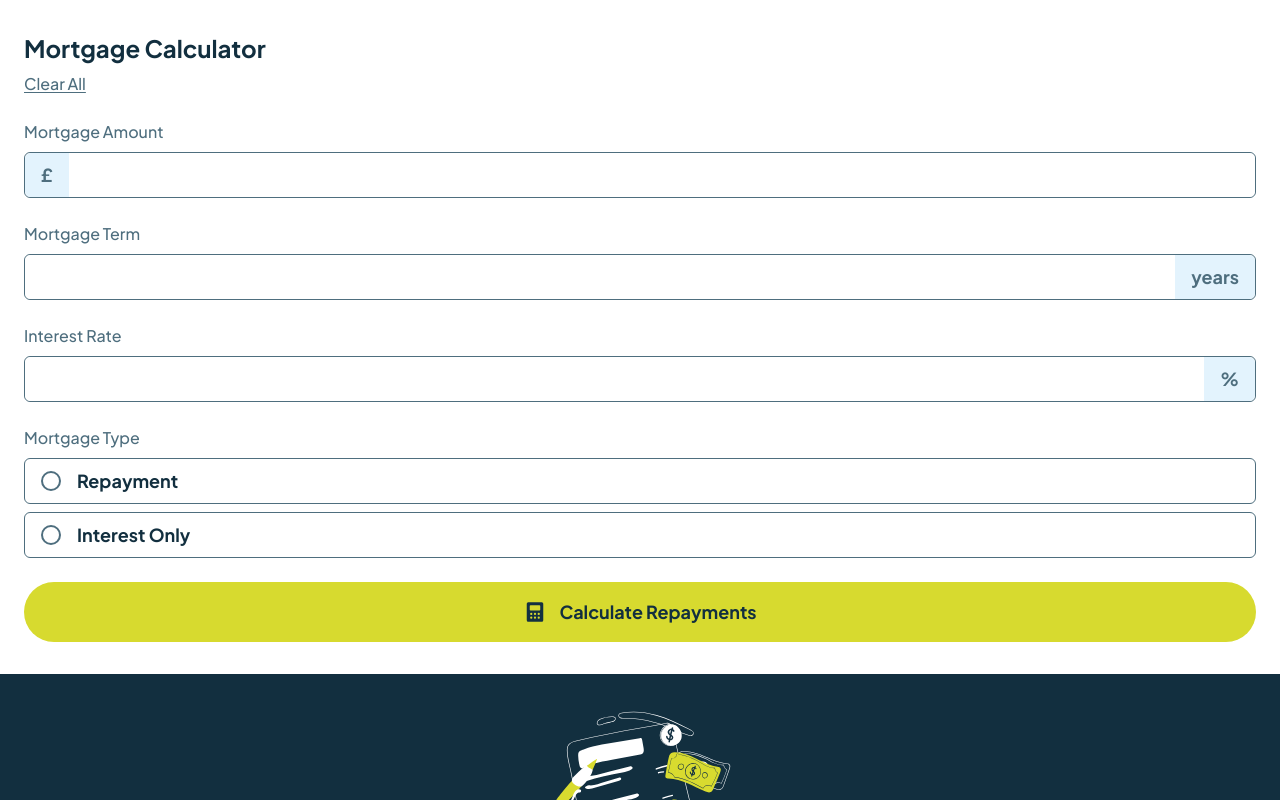
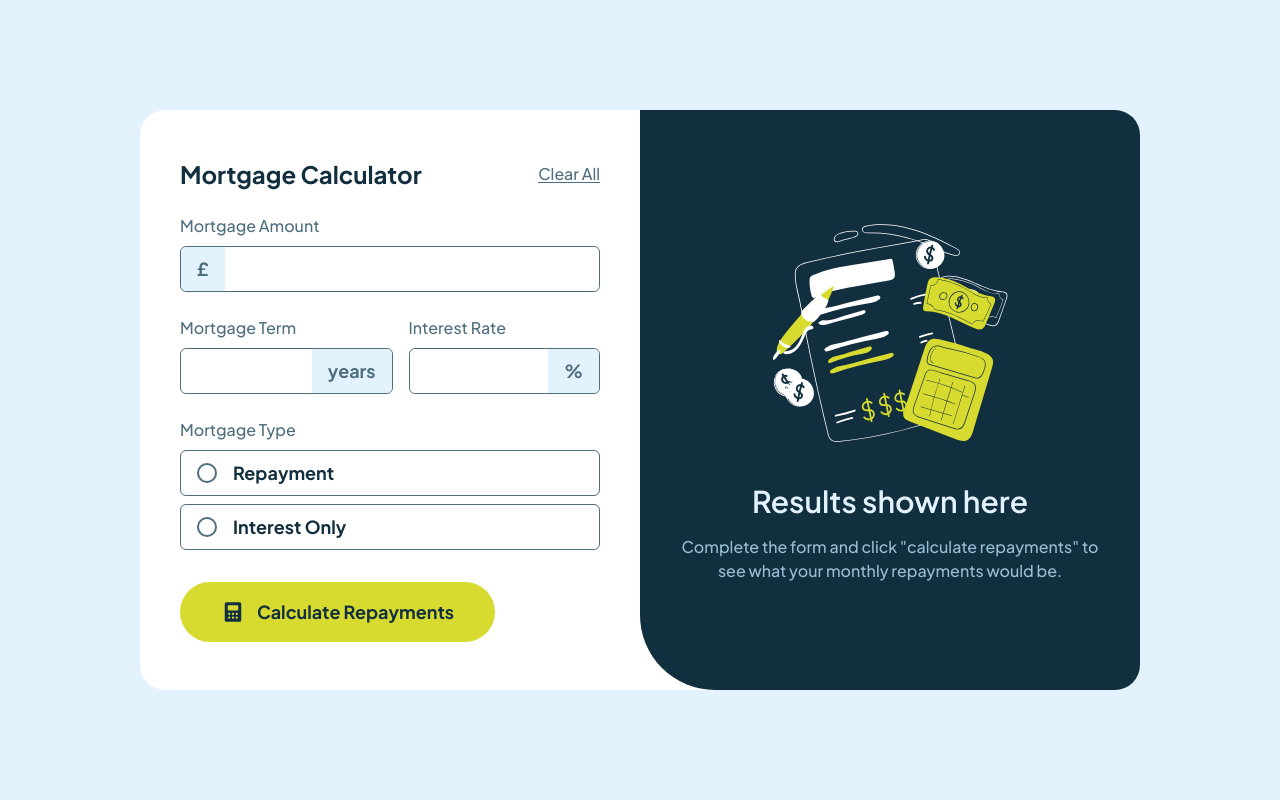
Before and after one commit to Squ1nty/mortgage-repayment-calculator, a React (Vite) app: page / in a window 1280 px wide. Shown: the top 800 px of the page. Built offline with nearby package versions, Linux system fonts and the light colour scheme.

Commit message:
Complete

```diff
--- a/src/App.jsx
+++ b/src/App.jsx
@@ -11,9 +11,11 @@ function App() {
   let [ mortgageType, setMortgageType ] = useState("");
 
   return (
-    <div className='w-full h-svh'>
-      <Form setFormValidity={setFormValidity} mortgageAmount={mortgageAmount} mortgageTerm={mortgageTerm} interestRate={interestRate} mortgageType={mortgageType} setMortgageAmount={setMortgageAmount} setMortgageTerm={setMortgageTerm} setInterestRate={setInterestRate} setMortgageType={setMortgageType} />
-      <Display isFormValid={isFormValid} mortgageAmount={mortgageAmount} mortgageTerm={mortgageTerm} interestRate={interestRate} mortgageType={mortgageType} />
+    <div className='grid place-items-center h-svh bg-[var(--slate-100)]'>
+      <div className='w-full h-svh bg-white lg:grid lg:grid-cols-2 lg:h-fit lg:justify-center xl:max-w-[1000px] xl:rounded-[25px] xl:overflow-hidden'>
+        <Form setFormValidity={setFormValidity} mortgageAmount={mortgageAmount} mortgageTerm={mortgageTerm} interestRate={interestRate} mortgageType={mortgageType} setMortgageAmount={setMortgageAmount} setMortgageTerm={setMortgageTerm} setInterestRate={setInterestRate} setMortgageType={setMortgageType} />
+        <Display isFormValid={isFormValid} mortgageAmount={mortgageAmount} mortgageTerm={mortgageTerm} interestRate={interestRate} mortgageType={mortgageType} />
+      </div>
     </div>
   )
 }
--- a/src/display-section/Display.jsx
+++ b/src/display-section/Display.jsx
@@ -3,11 +3,11 @@ import EmptyDisplay from "./EmptyDisplay";
 function Display({ isFormValid, mortgageAmount, mortgageTerm, interestRate, mortgageType }) {
 
   return(
-    <div className='px-4 py-8 bg-[var(--slate-900)]'>
+    <div className='px-4 py-8 bg-[var(--slate-900)] lg:flex lg:flex-col lg:justify-center lg:rounded-bl-[50px] xl:rounded-bl-[75px] xl:max-w-[500px] xl:px-8'>
       {
         isFormValid ?
         // Valid state that displays results
-        <div className="flex flex-col gap-4">
+        <div className="flex flex-col gap-4 xl:gap-10">
           <div className="flex flex-col gap-4">
             <p className="text-white text-2xl font-semibold">Your results</p>
             <p className="text-[var(--slate-300)]">
@@ -18,17 +18,17 @@ function Display({ isFormValid, mortgageAmount, mortgageTerm, interestRate, mort
           </div>
           <div>
             {(mortgageType === "repayment"
-             ?
+            ?
               <div className="bg-[var(--slate-900)] border-t-4 border-[var(--lime)] rounded-lg">
-                <div className='p-4 w-full h-full backdrop-brightness-[0.75] rounded-lg'>
+                <div className='p-4 w-full h-full backdrop-brightness-[0.75] rounded-lg md:grid md:grid-cols-2 md:items-start lg:block'>
                   <div className='flex flex-col'>
                     <p className='text-[var(--slate-300)]'>Your monthly repayments</p>
-                    <p className='text-4xl text-[var(--lime)] font-semibold py-4'>£{(mortgageAmount * (interestRate / 100 / 12) / (1 - Math.pow(1 + interestRate / 100 / 12, -mortgageTerm * 12))).toLocaleString('en-us', { minimumFractionDigits: 2, maximumFractionDigits: 2 })}</p>
+                    <p className='text-4xl text-[var(--lime)] font-semibold py-4 xl:text-6xl xl:py-6 xl:pb-10'>£{(mortgageAmount * (interestRate / 100 / 12) / (1 - Math.pow(1 + interestRate / 100 / 12, -mortgageTerm * 12))).toLocaleString('en-us', { minimumFractionDigits: 2, maximumFractionDigits: 2 })}</p>
                   </div>
-                  <hr className='border-[var(--slate-500)] border-t-[1px]'></hr>
+                  <hr className='border-[var(--slate-500)] border-t-[1px] md:hidden lg:block'></hr>
                   <div>
-                    <p className="pt-4 text-[var(--slate-300)]">Total you'll repay over the term</p>
-                    <p className="py-2 text-2xl font-semibold text-[var(--slate-100)]">£{(mortgageAmount * (interestRate / 100 / 12) / (1 - Math.pow(1 + interestRate / 100 / 12, -mortgageTerm * 12)) * mortgageTerm * 12).toLocaleString('en-us', { minimumFractionDigits: 2, maximumFractionDigits: 2 })}</p>
+                    <p className="pt-4 text-[var(--slate-300)] md:pt-0 lg:pt-4">Total you'll repay over the term</p>
+                    <p className="py-2 text-2xl font-semibold text-[var(--slate-100)] md:text-4xl md:py-4 xl:text-2xl">£{(mortgageAmount * (interestRate / 100 / 12) / (1 - Math.pow(1 + interestRate / 100 / 12, -mortgageTerm * 12)) * mortgageTerm * 12).toLocaleString('en-us', { minimumFractionDigits: 2, maximumFractionDigits: 2 })}</p>
                   </div>
                 </div>
               </div>
@@ -37,10 +37,11 @@ function Display({ isFormValid, mortgageAmount, mortgageTerm, interestRate, mort
                 <div className="bg-[var(--slate-900)]">
                   <div className="p-4 backdrop-brightness-[0.75] rounded-lg">
                     <p className="pt-2 text-[var(--slate-300)]">Total interest accumulated over mortgage term</p>
-                    <p className="py-2 text-2xl font-semibold text-[var(--slate-100)]">£{(mortgageAmount * (interestRate / 100 / 12) * mortgageTerm * 12 - mortgageAmount).toLocaleString('en-us', { minimumFractionDigits: 2, maximumFractionDigits: 2 })}</p>
+                    <p className="py-2 text-2xl font-semibold text-[var(--slate-100)] md:text-4xl">£{(mortgageAmount * (interestRate / 100 / 12) * mortgageTerm * 12 - mortgageAmount).toLocaleString('en-us', { minimumFractionDigits: 2, maximumFractionDigits: 2 })}</p>
                   </div>
                 </div>
               </>
+
             )}
 
           </div>
--- a/src/display-section/EmptyDisplay.jsx
+++ b/src/display-section/EmptyDisplay.jsx
@@ -1,8 +1,8 @@
 function EmptyDisplay() {
   return(
-    <div className="grid place-items-center text-center gap-4">
-      <img src='/assets/images/illustration-empty.svg'></img>
-      <p className="text-[var(--slate-100)] text-2xl font-semibold">Results shown here</p>
+    <div className="grid place-items-center text-center gap-4 xl:justify-self-center">
+      <img src='/assets/images/illustration-empty.svg' className='xl:h-[250px]'></img>
+      <p className="text-[var(--slate-100)] text-2xl font-semibold xl:text-3xl">Results shown here</p>
       <p className="text-[var(--slate-300)]">
         Complete the form and click "calculate repayments" to
         see what your monthly repayments would be.
--- a/src/form-section/Form.jsx
+++ b/src/form-section/Form.jsx
@@ -63,7 +63,7 @@ function Form({ setFormValidity, mortgageAmount, mortgageTerm, interestRate, mor
       mortgageTermErrorLabelRef.current.textContent = "Mortgage Term is invalid";
       mortgageTermErrorLabelRef.current.removeAttribute("inert");
     }
-    else if(Number(interestRate % 1 !== 0) && hasRunOnce){
+    else if(Number(mortgageTerm % 1 !== 0) && hasRunOnce){
       mortgageTermInput.current.parentNode.classList.add("input--error");
       mortgageTermErrorLabelRef.current.classList.add("input_label--error");
       mortgageTermErrorLabelRef.current.textContent = "Mortgage Term must be a whole number";
@@ -150,8 +150,8 @@ function Form({ setFormValidity, mortgageAmount, mortgageTerm, interestRate, mor
   }
 
   return(
-    <form onSubmit={handleSubmit} className='flex flex-col gap-6 px-6 py-8'>
-      <div className='flex flex-col items-start gap-2'> {/* Heading Section */}
+    <form onSubmit={handleSubmit} className='flex flex-col gap-6 px-6 py-8 lg:justify-center xl:px-10 xl:py-12'>
+      <div className='flex flex-col items-start gap-2 xl:flex-row xl:items-center xl:justify-between'> {/* Heading Section */}
         <h1 className='text-2xl font-bold text-[var(--slate-900)]'>Mortgage Calculator</h1>
         <button className='text-[var(--slate-700)] underline underline-offset-2 cursor-pointer' type='reset' onClick={handleReset}>
           Clear All
@@ -167,6 +167,7 @@ function Form({ setFormValidity, mortgageAmount, mortgageTerm, interestRate, mor
         </div>
         <label htmlFor='mortgageAmountInput' ref={mortgageAmountErrorLabelRef} className='hidden text-[var(--red)]' inert></label>
       </div>
+      <div className='xl:flex xl:gap-4'>
         <div className='flex flex-col gap-2'> {/* Mortgage Term */}
           <label className='text-[var(--slate-700)]' htmlFor='mortgageTermInput'>Mortgage Term</label>
           <div className='w-full flex border border-[var(--slate-700)] rounded-md' ref={mortgageTermInput}>
@@ -187,6 +188,7 @@ function Form({ setFormValidity, mortgageAmount, mortgageTerm, interestRate, mor
           </div>
           <label htmlFor='interestRateInput' ref={interestRateErrorLabelRef} className='hidden text-[var(--red)]' inert></label>
         </div>
+      </div>
       <fieldset className='flex flex-col gap-2'> {/* Mortgage Type */}
         <legend className='mb-2 text-[var(--slate-700)]'>Mortgage Type</legend>
         <div className='flex flex-col gap-2' id='mortgageTypeInputContainer' aria-label='Mortgage type selection container'>
@@ -201,7 +203,7 @@ function Form({ setFormValidity, mortgageAmount, mortgageTerm, interestRate, mor
         </div>
         <span ref={mortgageTypeErrorLabelRef} className='hidden text-[var(--red)]' inert></span>
       </fieldset>
-      <button className='flex justify-center items-center gap-3 w-full bg-[var(--lime)] hover:bg-[var(--lime)]/80 text-[var(--slate-900)] font-bold p-4 rounded-[30px] text-lg cursor-pointer' type='submit'>
+      <button className='flex justify-center items-center gap-3 w-full bg-[var(--lime)] hover:bg-[var(--lime)]/80 text-[var(--slate-900)] font-bold p-4 rounded-[30px] text-lg cursor-pointer xl:w-3/4 xl:px-6 xl:mt-2' type='submit'>
         <svg xmlns="http://www.w3.org/2000/svg" width="24" height="24" fill="none" viewBox="0 0 24 24"><path fill="#133041" d="M18.75 2.25H5.25a1.5 1.5 0 0 0-1.5 1.5v16.5a1.5 1.5 0 0 0 1.5 1.5h13.5a1.5 1.5 0 0 0 1.5-1.5V3.75a1.5 1.5 0 0 0-1.5-1.5Zm-10.5 16.5a1.125 1.125 0 1 1 0-2.25 1.125 1.125 0 0 1 0 2.25Zm0-3.75a1.125 1.125 0 1 1 0-2.25 1.125 1.125 0 0 1 0 2.25ZM12 18.75a1.125 1.125 0 1 1 0-2.25 1.125 1.125 0 0 1 0 2.25ZM12 15a1.125 1.125 0 1 1 0-2.25A1.125 1.125 0 0 1 12 15Zm3.75 3.75a1.125 1.125 0 1 1 0-2.25 1.125 1.125 0 0 1 0 2.25Zm0-3.75a1.125 1.125 0 1 1 0-2.25 1.125 1.125 0 0 1 0 2.25Zm1.5-5.25a.75.75 0 0 1-.75.75h-9a.75.75 0 0 1-.75-.75V6a.75.75 0 0 1 .75-.75h9a.75.75 0 0 1 .75.75v3.75Z"/></svg>
         Calculate Repayments
       </button>
--- a/src/index.css
+++ b/src/index.css
@@ -51,3 +51,7 @@ input[type=number]::-webkit-outer-spin-button {
   color: var(--red);
   font-weight: var(--base);
 }
+
+.input--error input{
+  color: black;
+}
```
Lines whose indentation alone changed are shown as unchanged.
